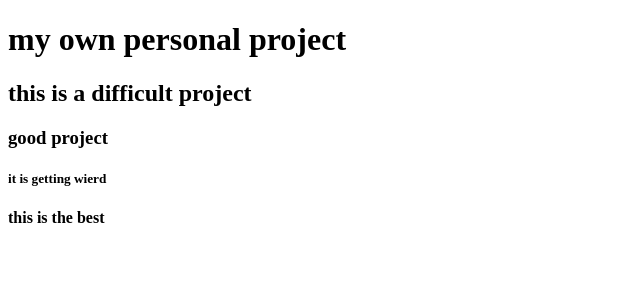
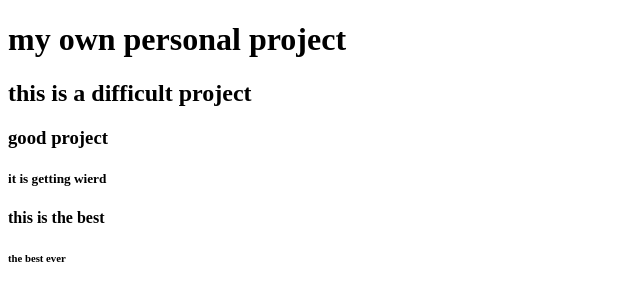
Before and after one commit to justaustinm/seventh-project, a plain HTML site: page index.html in a window 1280 px wide. Shown: the full height of the page, 0-640 px from the left. Drawn offline with Linux system fonts and the light colour scheme.

Commit message:
the best ever

```diff
--- a/index.html
+++ b/index.html
@@ -11,6 +11,7 @@
         <h3>good project</h3>
      <h5>it is getting wierd
      <h4>this is the best
+      <h6>the best ever
     </h2>
   </h1>
  </body>
```
